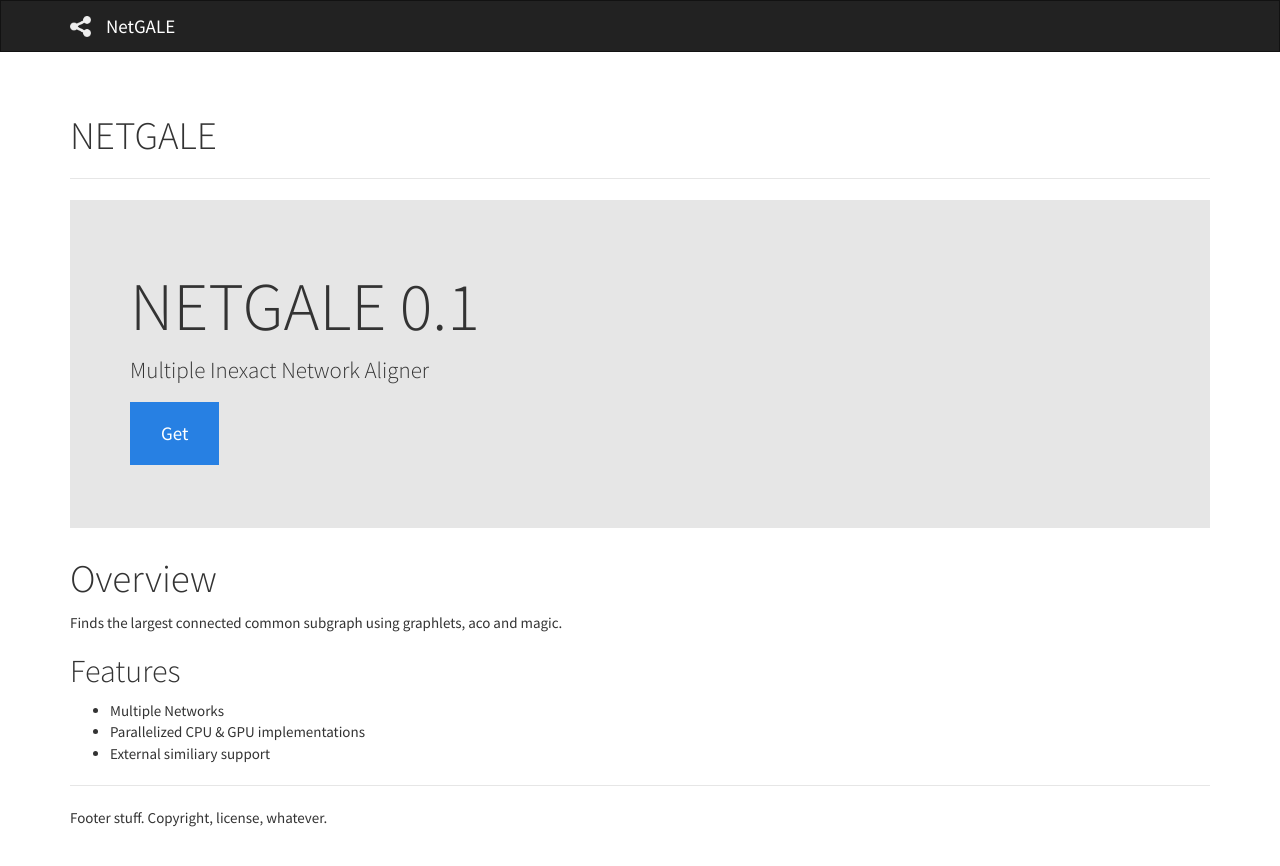
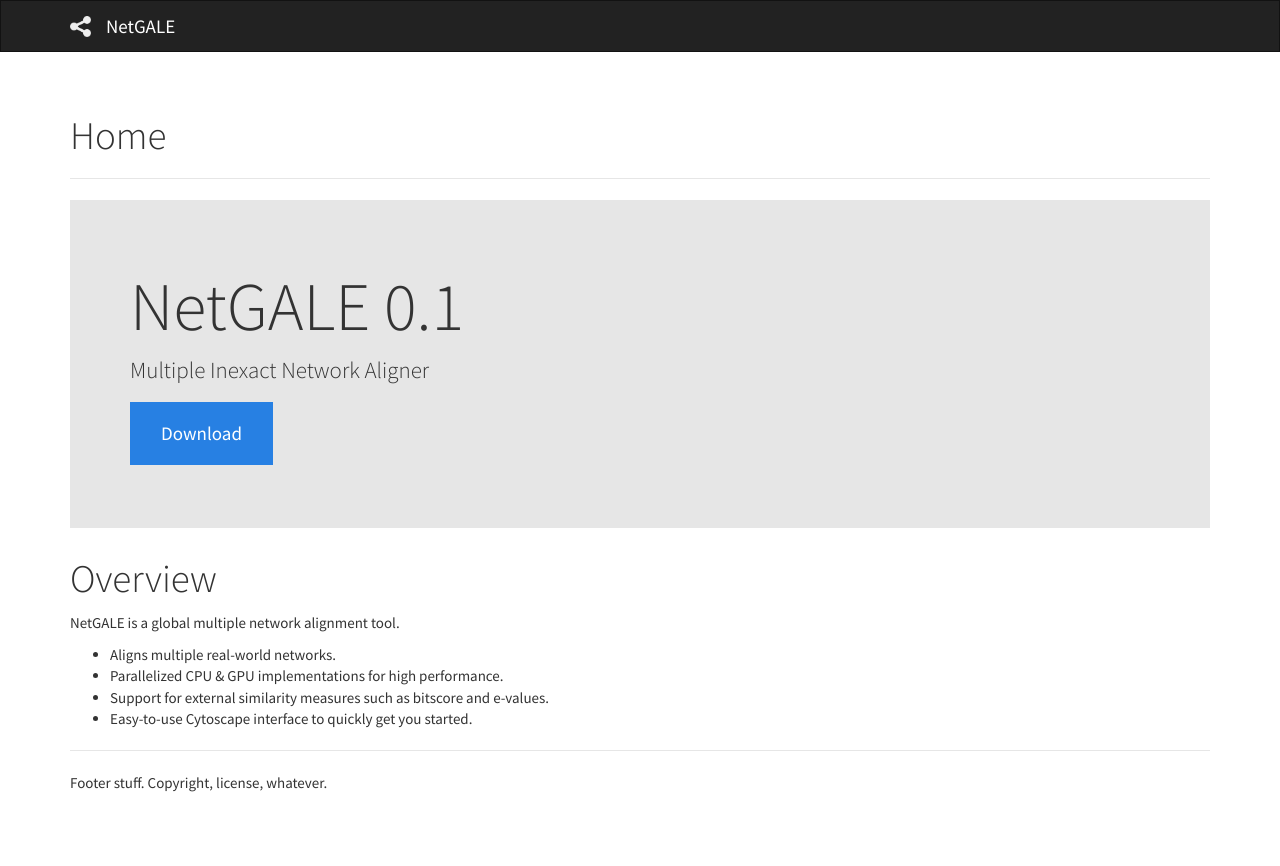
Before and after one commit to netgale/netgale.github.io, a Jekyll site: the page built from index.md, in a window 1280 px wide. Shown: the top 866 px of the page. Built offline with Jekyll 4.4.1, drawn with Linux system fonts in a browser that asks for light colours; nearby versions of some CDN libraries.

Commit message:
Brushed up index page

```diff
--- a/index.md
+++ b/index.md
@@ -1,18 +1,19 @@
 ---
 layout: page
-title: NETGALE
+title: Home
 ---
+
 <div class="jumbotron">
-  <h1>NETGALE 0.1</h1>
+  <h1>NetGALE 0.1</h1>
   <p>Multiple Inexact Network Aligner</p>
-  <p><a class="btn btn-primary btn-lg" href="/downloads" role="button">Get</a></p>
+  <p><a class="btn btn-primary btn-lg" href="/downloads" role="button">Download</a></p>
 </div>
 
 # Overview
-Finds the largest connected common subgraph using graphlets, aco and magic.
 
+NetGALE is a global multiple network alignment tool.
 
-## Features
-- Multiple Networks
-- Parallelized CPU & GPU implementations
-- External similiary support
+* Aligns multiple real-world networks.
+* Parallelized CPU & GPU implementations for high performance.
+* Support for external similarity measures such as bitscore and e-values.
+* Easy-to-use Cytoscape interface to quickly get you started.
```
